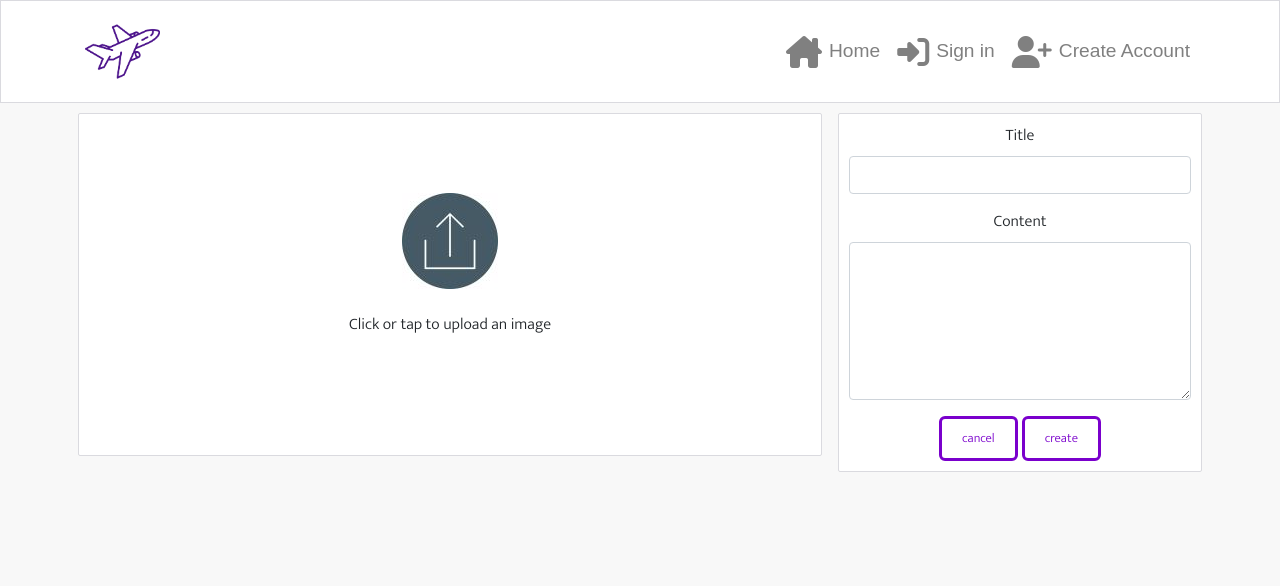
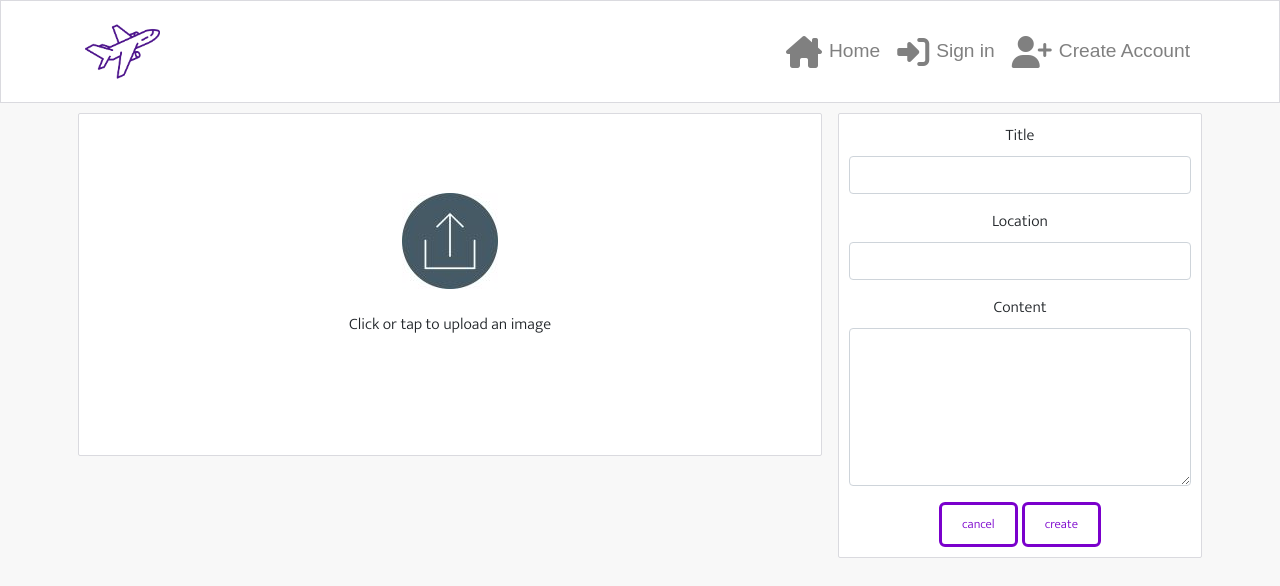
Before and after one commit to Sean-OBrien95/travelers-tails-fe, a React (Create React App) app: page /posts/create in a window 1280 px wide. Shown: the top 586 px of the page. Built offline with nearby package versions, Linux system fonts and the light colour scheme; the HTML template or start-up script is replaced by a standard one; a web font is replaced by a local one.

Commit message:
Enabled posts to be created and viewable on API, added location section to form

```diff
--- a/src/pages/posts/PostCreateForm.js
+++ b/src/pages/posts/PostCreateForm.js
@@ -1,34 +1,64 @@
-import React, { useState } from "react";
+import React, { useRef, useState } from "react";
 
 import Form from "react-bootstrap/Form";
 import Button from "react-bootstrap/Button";
 import Row from "react-bootstrap/Row";
 import Col from "react-bootstrap/Col";
 import Container from "react-bootstrap/Container";
+import Alert from "react-bootstrap/Alert";
+import Image from "react-bootstrap/Image";
+
+import Asset from "../../components/Asset";
 
 import Upload from "../../assets/upload.jpg";
 
 import styles from "../../styles/PostCreateEditForm.module.css";
 import appStyles from "../../App.module.css";
 import btnStyles from "../../styles/Button.module.css";
-import Asset from "../../components/Asset";
-import { Image } from "react-bootstrap";
+
+import { useHistory } from "react-router";
+import { axiosReq } from "../../api/axiosDefaults";
+
 
 function PostCreateForm() {
   const [errors, setErrors] = useState({});
 
   const [postData, setPostData] = useState({
     title: "",
+    location: "",
     content: "",
     image: "",
   });
-  const { title, content, image } = postData;
+  const { title, content, location, image } = postData;
+
+  const imageInput = useRef(null);
+  const history = useHistory();
 
   const handleChange = (event) => {
     setPostData({
       ...postData,
       [event.target.name]: event.target.value,
     });
+  };
+
+  const handleSubmit = async (event) => {
+    event.preventDefault();
+    const formData = new FormData();
+
+    formData.append("title", title);
+    formData.append("location", location);
+    formData.append("content", content);
+    formData.append("image", imageInput.current.files[0]);
+
+    try {
+      const { data } = await axiosReq.post("/posts/", formData);
+      history.push(`/posts/${data.id}`);
+    } catch (err) {
+      console.log(err);
+      if (err.response?.status !== 401) {
+        setErrors(err.response?.data);
+      }
+    }
   };
 
   const handleChangeImage = (event) => {
@@ -52,6 +82,25 @@ function PostCreateForm() {
           onChange={handleChange}
         />
       </Form.Group>
+      {errors?.title?.map((message, idx) => (
+        <Alert variant="warning" key={idx}>
+          {message}
+        </Alert>
+      ))}
+      <Form.Group>
+        <Form.Label>Location</Form.Label>
+        <Form.Control
+          type="text"
+          name="location"
+          value={location}
+          onChange={handleChange}
+        />
+      </Form.Group>
+      {errors?.title?.map((message, idx) => (
+        <Alert variant="warning" key={idx}>
+          {message}
+        </Alert>
+      ))}
       <Form.Group>
         <Form.Label>Content</Form.Label>
         <Form.Control
@@ -62,10 +111,15 @@ function PostCreateForm() {
           onChange={handleChange}
         />
       </Form.Group>
+      {errors?.title?.map((message, idx) => (
+        <Alert variant="warning" key={idx}>
+          {message}
+        </Alert>
+      ))}
 
       <Button
         className={`${btnStyles.Button} ${btnStyles.Bright}`}
-        onClick={() => {}}
+        onClick={() => history.goBack()}
       >
         cancel
       </Button>
@@ -76,7 +130,7 @@ function PostCreateForm() {
   );
 
   return (
-    <Form>
+    <Form onSubmit={handleSubmit}>
       <Row>
         <Col className="py-2 p-0 p-md-2" md={7} lg={8}>
           <Container
@@ -113,8 +167,14 @@ function PostCreateForm() {
                 id="image-upload"
                 accept="image/*"
                 onChange={handleChangeImage}
+                ref={imageInput}
               />
             </Form.Group>
+            {errors?.title?.map((message, idx) => (
+            <Alert variant="warning" key={idx}>
+            {message}
+            </Alert>
+            ))}
             <div className="d-md-none">{textFields}</div>
           </Container>
         </Col>
```
